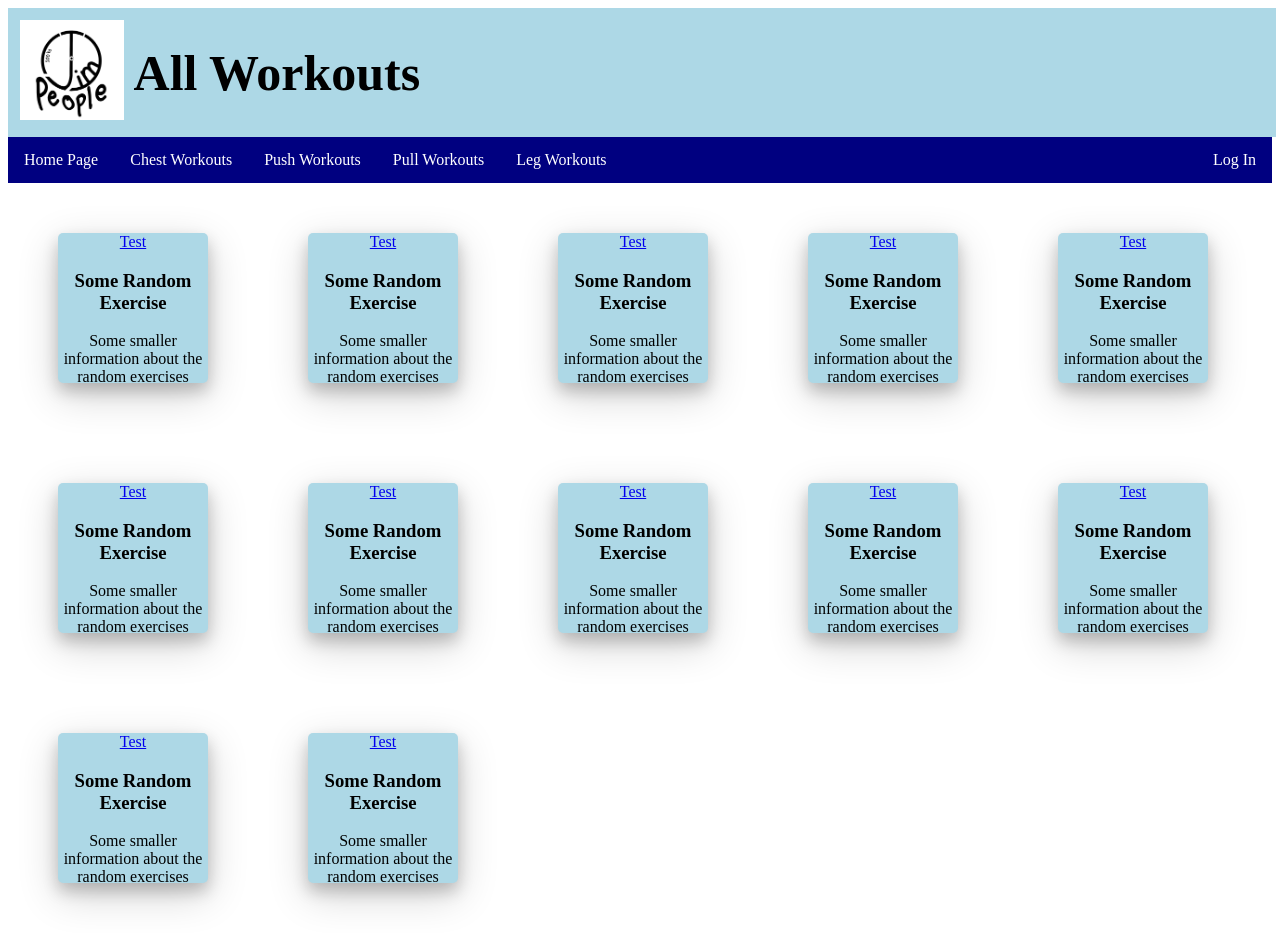
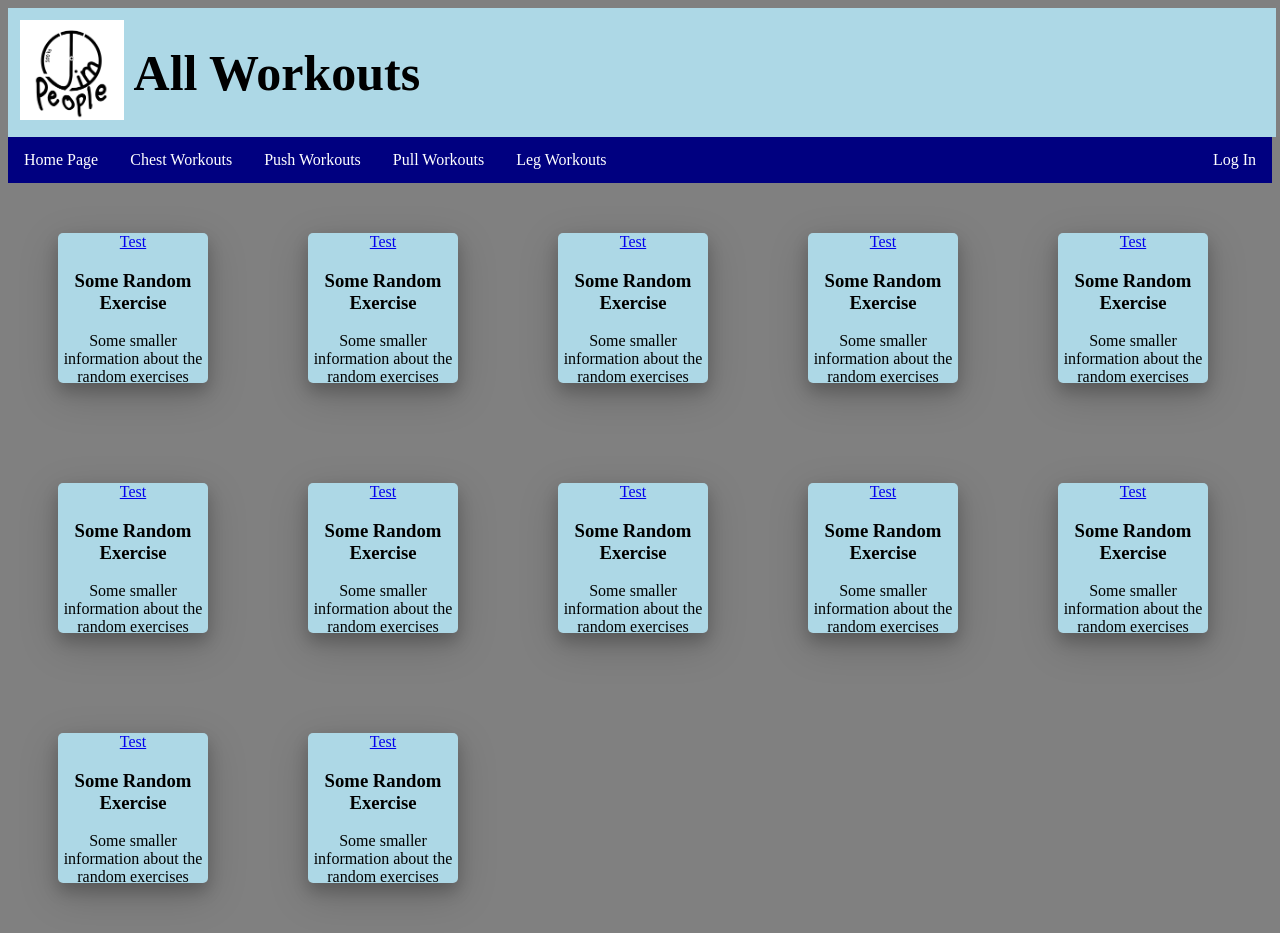
Before and after one commit to wyatt-combs-11/Software-Engineering-Project, a PHP site: page /AllWorkouts.html in a window 1280 px wide. Run offline with PHP 8.4, Linux system fonts and the light colour scheme.

Commit message:
A Potential cool Effect for how the pages will look?

```diff
--- a/baseWebsite.css
+++ b/baseWebsite.css
@@ -1,3 +1,6 @@
+html {
+    background-color: gray;
+}
 .mainTitle {
     text-align: center;
     font-size: 50px;
@@ -54,7 +57,14 @@ background-color: blue;
 
 div.row {
     float: left;
+    transition-duration: 1s;
 }
+
+div.row:hover {
+    transform: rotateZ(360deg);
+}
+
+
 
 div.card {
     background-color: lightblue;
```
